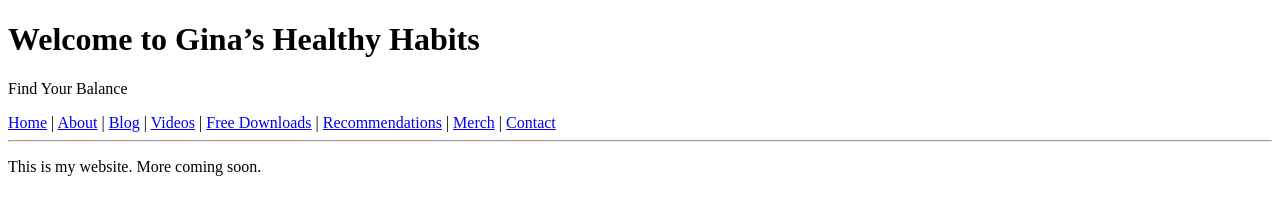
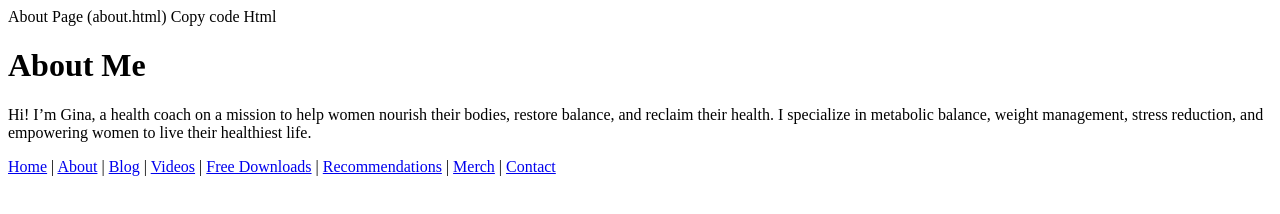
Before and after one commit to ginashealthyhabits/ginashealthyhabits.github.io, a plain HTML site: page index.html in a window 1280 px wide. Drawn offline with Linux system fonts and the light colour scheme.

Commit message:
Update index.html

```diff
--- a/index.html
+++ b/index.html
@@ -1,13 +1,16 @@
+About Page (about.html)
+Copy code
+Html
 <!DOCTYPE html>
 <html lang="en">
 <head>
   <meta charset="UTF-8">
-  <title>Gina's Healthy Habits</title>
+  <title>About | Gina's Healthy Habits</title>
 </head>
 <body>
 
-  <h1>Welcome to Gina’s Healthy Habits</h1>
-  <p>Find Your Balance</p>
+<h1>About Me</h1>
+<p>Hi! I’m Gina, a health coach on a mission to help women nourish their bodies, restore balance, and reclaim their health. I specialize in metabolic balance, weight management, stress reduction, and empowering women to live their healthiest life.</p>
 
 <nav>
   <a href="index.html">Home</a> |
@@ -20,9 +23,5 @@
   <a href="contact.html">Contact</a>
 </nav>
 
-  <hr>
-
-  <p>This is my website. More coming soon.</p>
-
 </body>
 </html>
```
Lines whose indentation alone changed are shown as unchanged.
